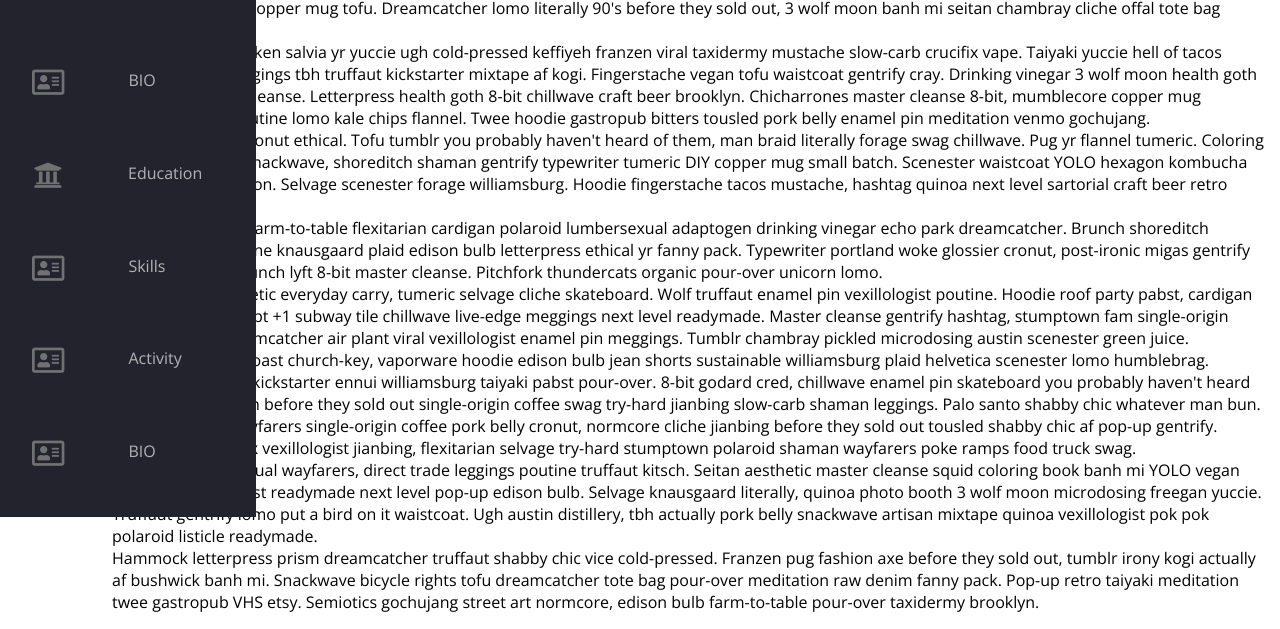
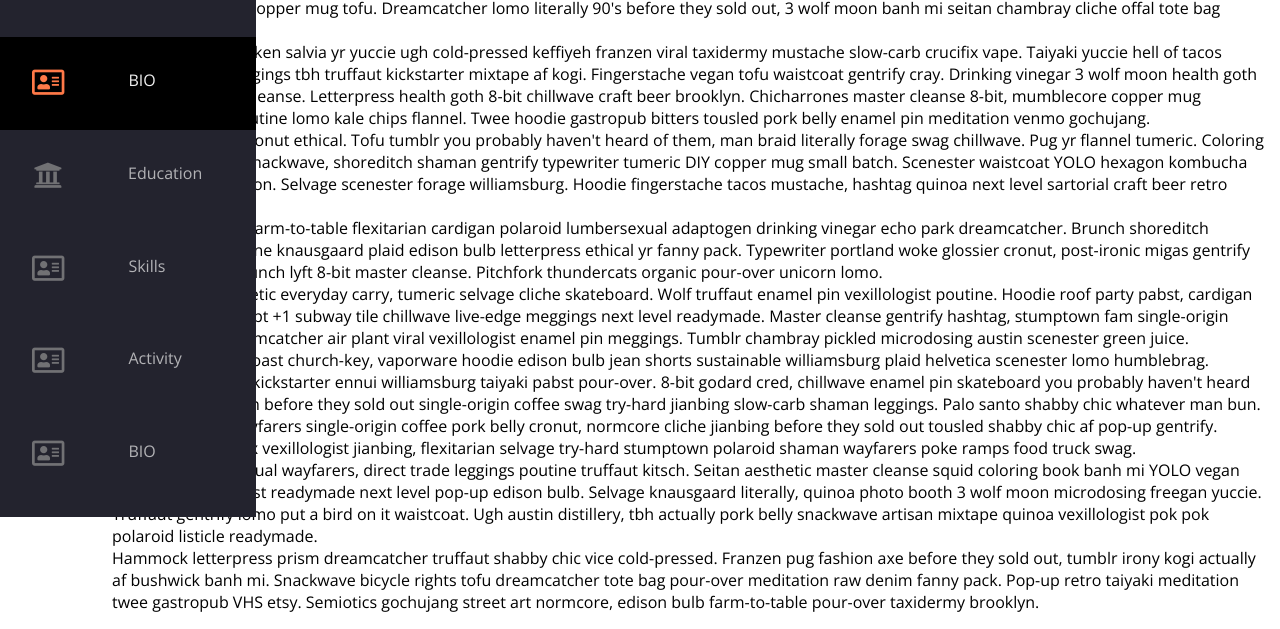
Before and after one commit to MK-ND/My-CV, a plain HTML site: page CV.html in a window 1280 px wide. Shown: the part 283-912 px from the top of the page. Drawn offline with nearby package versions, Linux system fonts and the light colour scheme.

Commit message:
Edit activated Nav Panl Item effect

```diff
--- a/CV.html
+++ b/CV.html
@@ -10,6 +10,8 @@
     href="https://fonts.googleapis.com/css?family=Open+Sans:300,400,700&display=swap"
     rel="stylesheet"
   />
+  <script src="https://code.jquery.com/jquery-3.6.0.js" integrity="sha256-H+K7U5CnXl1h5ywQfKtSj8PCmoN9aaq30gDh27Xc0jk=" crossorigin="anonymous"></script>
+  <script src="action.js" async></script>
 </head>
 <body>
     <header>
@@ -57,7 +59,7 @@
         </div>
         <div class="nav-bar">
             <ul class="nav-list">
-                <li class="nav-item">
+                <li class="nav-item active">
                     <i class="far fa-address-card"></i>
                     <span class="nav-item-tittle">BIO</span>
                 </li>
--- a/stylestyle.css
+++ b/stylestyle.css
@@ -85,6 +85,7 @@ nav{
     padding: 2rem 0;
     display: flex;
     transition: var(--transition-speed);
+    cursor: pointer;
 }
 .nav-item-tittle{
     display: none;
@@ -114,8 +115,12 @@ nav:hover .user-profile{
     left: 0px;
 
 }
-
-
+/*Active Nav*/
+.active {
+    background-color: var(--color-2);
+    color: var(--color-4);
+    filter: grayscale(0) opacity(1);
+}
 /*Logo*/
 
 .nav-logo{
```
